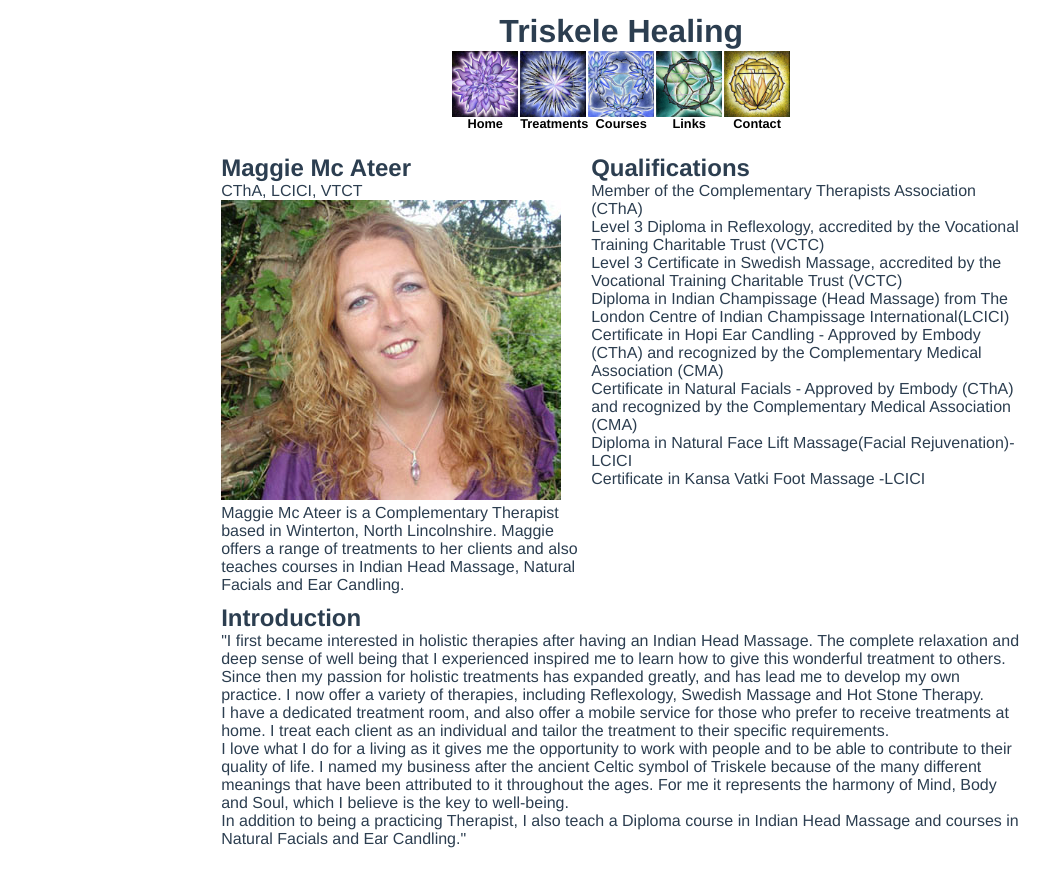
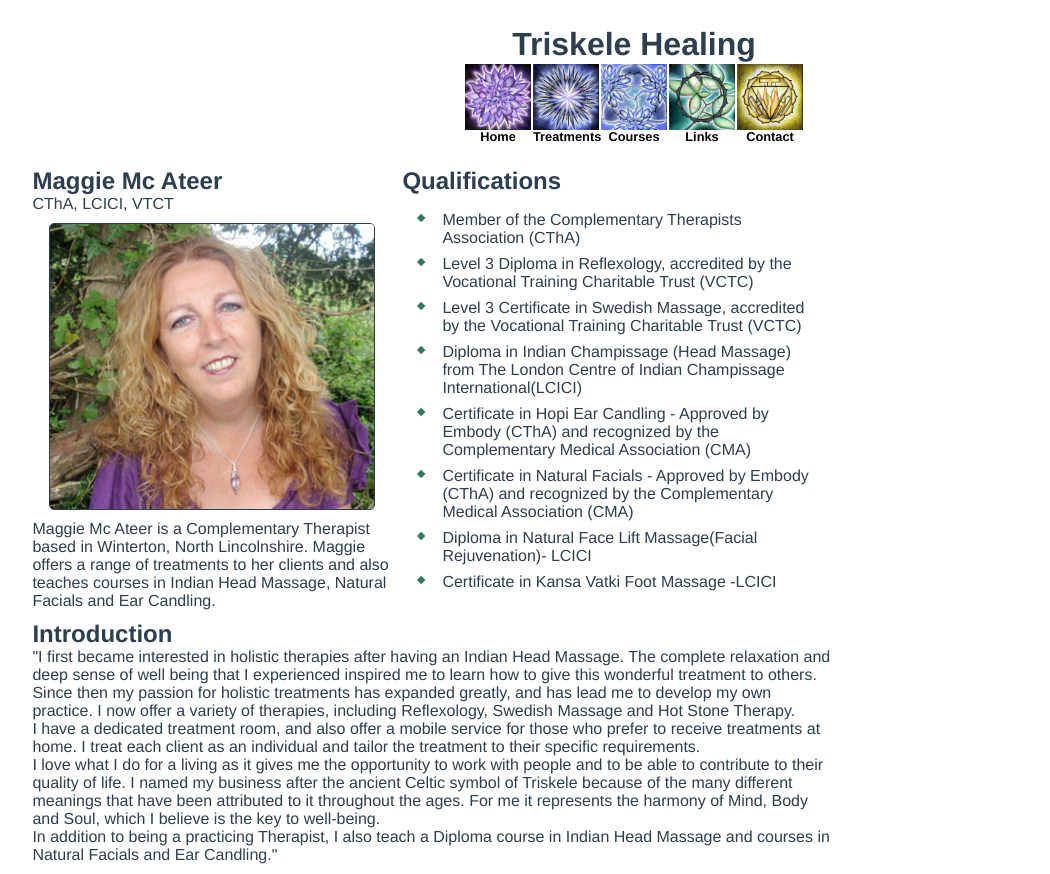
Before and after one commit to CarlieMartece/triskele-healing, a Vue app: page / in a window 1280 px wide. Shown: the whole page, without its empty margins (6-1056 px from the left). Before the commit the page ends 848 px from the top, so only its background shows below. Built offline with nearby package versions, Linux system fonts and the light colour scheme.

Commit message:
fix centering issues and list style

```diff
--- a/public/main.css
+++ b/public/main.css
@@ -6,44 +6,85 @@
   vertical-align: baseline;
 }
 
-li {
-  list-style-type: none;
-}
-
 #app {
   color: #2c3e50;
   font-family: Avenir, Helvetica, Arial, sans-serif;
-  height: 100vh;
+  height: 94vh;
+  margin: 0 auto;
   -moz-osx-font-smoothing: grayscale;
-  padding: 1vw;
+  padding: 2vw;
   text-align: left;
   -webkit-font-smoothing: antialiased;
-  width: 96vw;
+  width: 94vw;
+}
+
+.center {
+  border: 1px solid #2c3e50;
+  border-radius: 5px;
+  display: block;
+  margin: 10px auto;
+  width: 90%;
 }
 
 #container {
-  margin: 0 auto;
+  display: inline-block;
+  margin: 0 auto 10px;
   max-width: 800px;
-  width: 96vw;
+  width: 94vw;
 }
 
 h1 {
   text-align: center;
 }
 
+li {
+  margin: 0;
+  margin-bottom: 0.5em;
+  padding-left: 1.5em;
+  position: relative;
+}
+
+li:after {
+  content: "";
+  height: 0.4em;
+  width: 0.4em;
+  background: #357960;
+  display: block;
+  position: absolute;
+  transform: rotate(45deg);
+  top: 0.25em;
+  left: 0;
+}
+
+section {
+  width: 100%;
+}
+
+ul {
+  list-style: none;
+  margin: 1em;
+  padding: 0;
+}
+
 /* layout */
 
 main {
   display: grid;
-  grid-template-columns: 98vw;
+  grid-template-columns: 94vw;
   grid-template-rows: repeat(3, max-content);
   grid-row-gap: 10px;
   width: 100%;
 }
 
-.upper-left { grid-area: 1 / 1 / 2 / 2; }
-.upper-right { grid-area: 2 / 1 / 3 / 2; }
-.lower-full { grid-area: 3 / 1 / 4 / 2; }
+.upper-left {
+  grid-area: 1 / 1 / 2 / 2;
+}
+.upper-right {
+  grid-area: 2 / 1 / 3 / 2;
+}
+.lower-full {
+  grid-area: 3 / 1 / 4 / 2;
+}
 
 @media screen and (min-width: 650px) {
   main {
--- a/src/App.vue
+++ b/src/App.vue
@@ -77,8 +77,7 @@ header {
   display: block;
   height: 141px;
   margin: 0 auto;
-  max-width: 375px;
-  width: 98vw;
+  width: 340px;
 }
 img {
   width: 66px;
--- a/src/views/AHome.vue
+++ b/src/views/AHome.vue
@@ -5,6 +5,7 @@
       <p>CThA, LCICI, VTCT</p>
       <figure>
         <img
+          class="center"
           src="../assets/maggie-mcateer.jpg"
           alt="Maggie McAteer, complementary therapist"
         />
```
